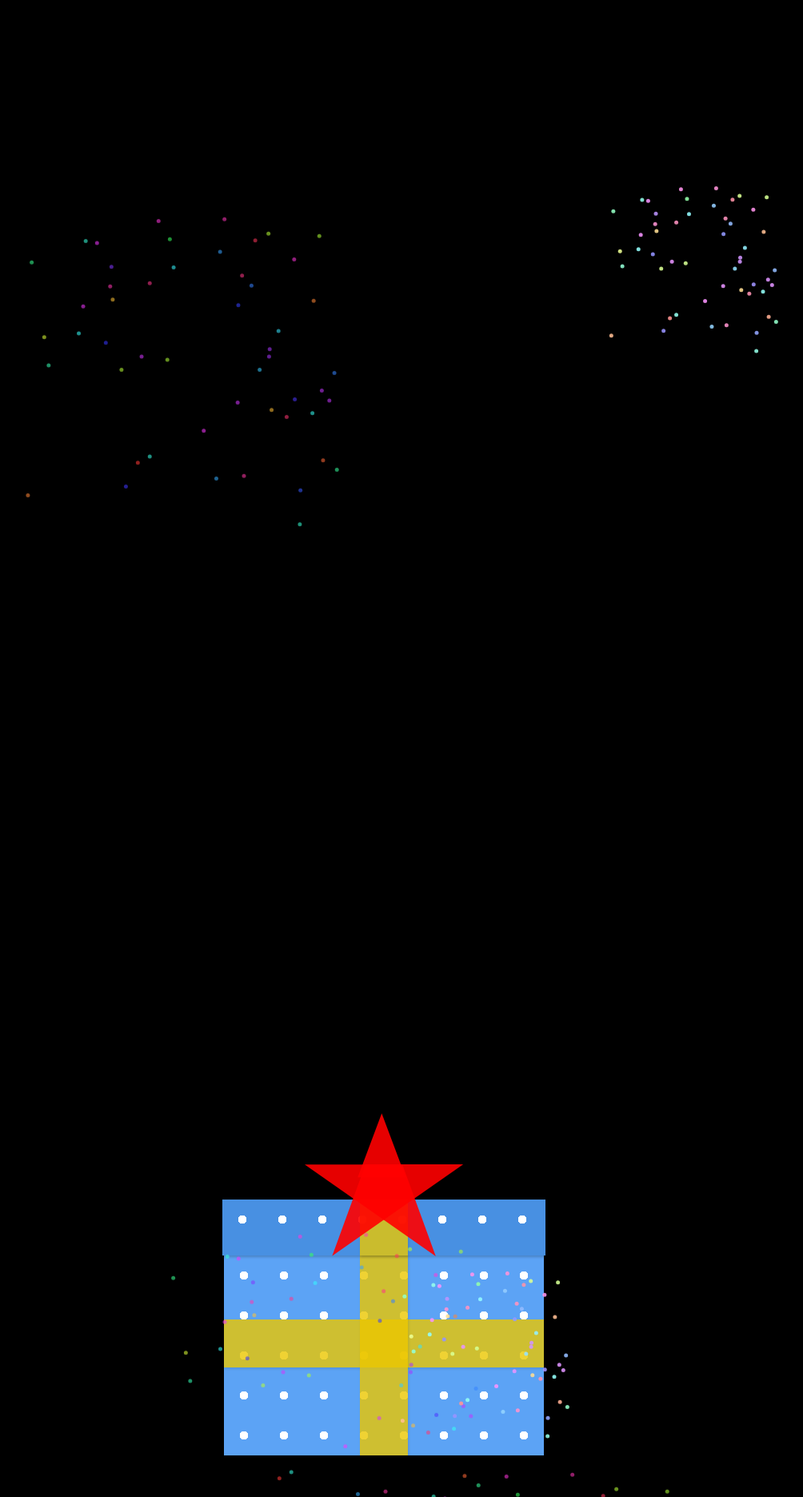
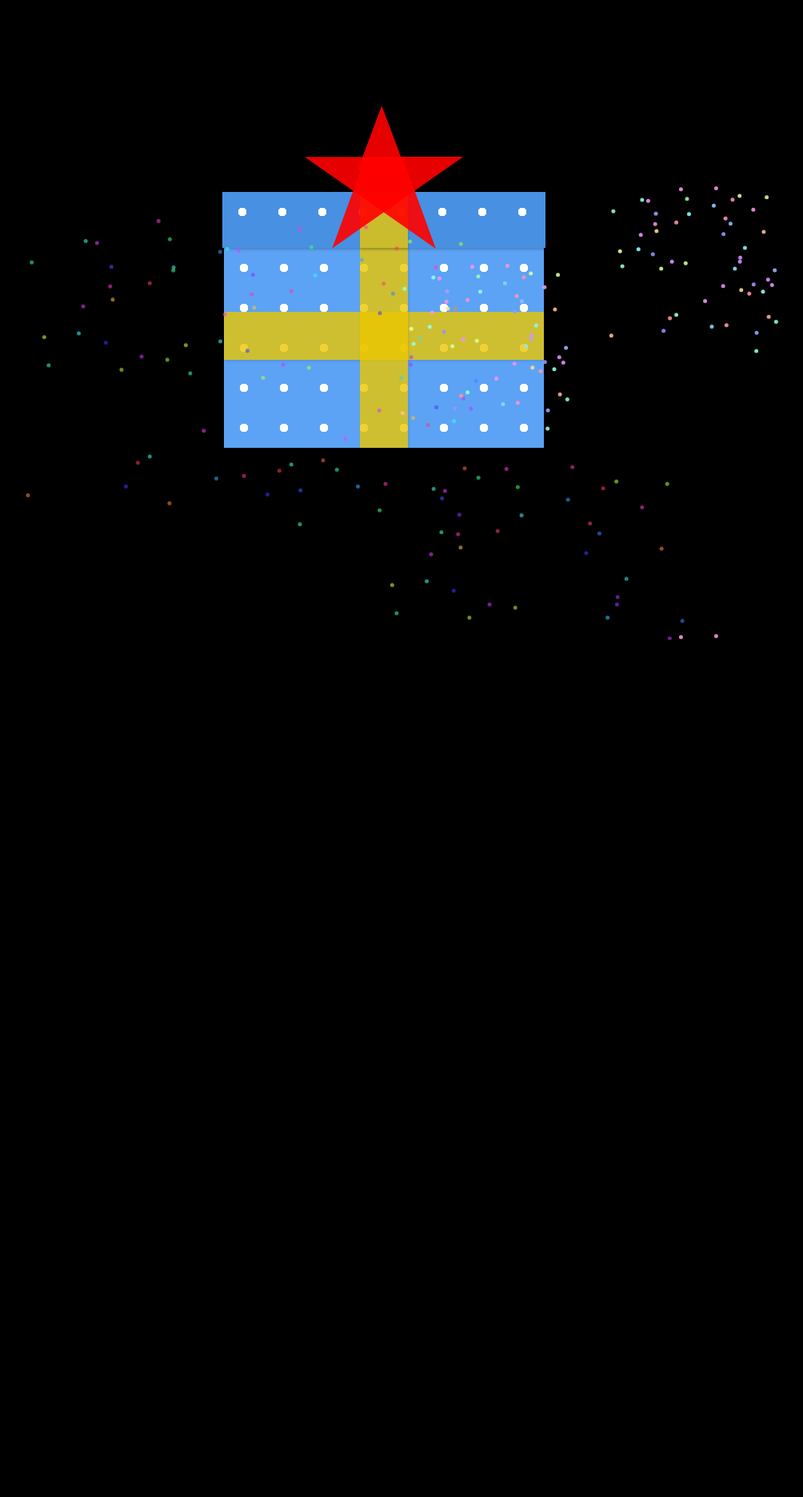
Before and after one commit to misacoding/CSS-Chistmas-Present, a PHP site: page / in a window 1280 px wide. Shown: the whole page at 80% size, without its empty margins (160-1164 px from the left). After the commit the page ends 800 px from the top, so only its background shows below. Run offline with PHP 8.4, Linux system fonts and the light colour scheme.

Commit message:
I fix my bug in style.css and it worked

```diff
--- a/styles.css
+++ b/styles.css
@@ -6,7 +6,7 @@ body {
 .present {
     width: 410px;
     margin: 0 auto;
-    padding-top: 1450px;
+    padding-top: 190px;
 }
 
 .box, .lid {
```
